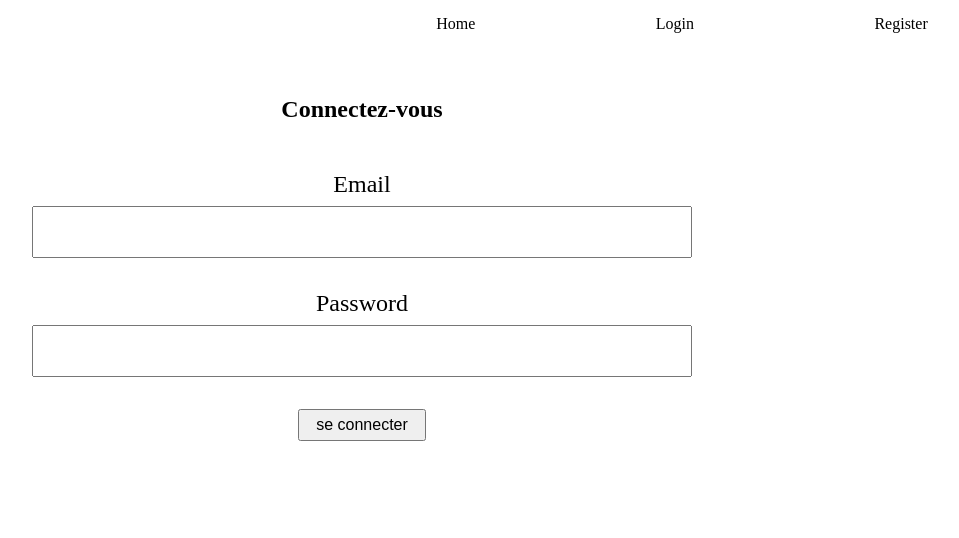
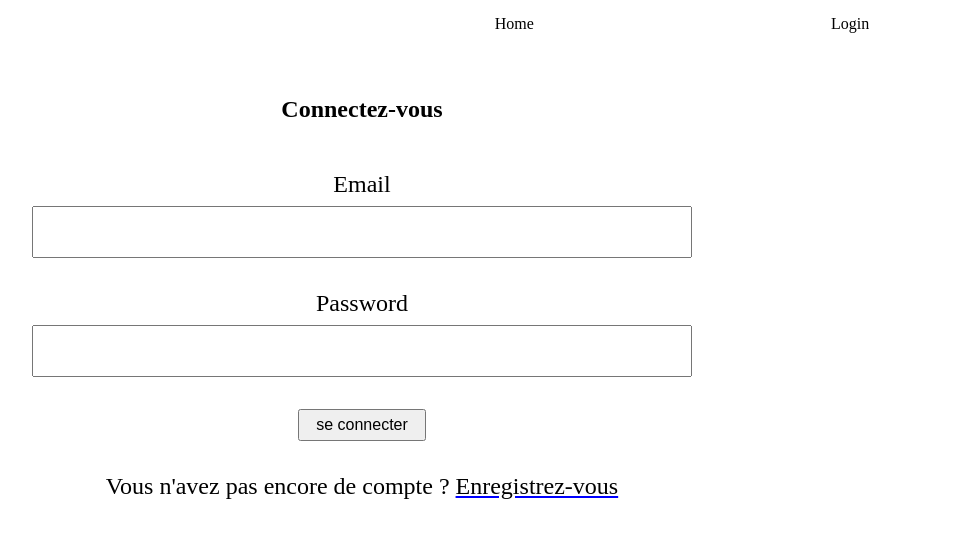
Before and after one commit to Bak-Faek/library, a React (Vite) app in the folder frontend/: page /login in a window 1280 px wide. Shown: the top 538 px of the page, without its empty margins (278-1237 px from the left). Built offline with nearby package versions, Linux system fonts and the light colour scheme.

Commit message:
modification login/register

```diff
--- a/frontend/src/App.css
+++ b/frontend/src/App.css
@@ -8,3 +8,7 @@ a{
     list-style: none;
     color: black;
 }
+
+button{
+    cursor: pointer;
+}
--- a/frontend/src/components/Login/Login.css
+++ b/frontend/src/components/Login/Login.css
@@ -35,3 +35,7 @@ button {
   height: 2rem;
   font-size: 1rem;
 }
+span{
+  text-decoration:underline;
+  color: blue;
+}
--- a/frontend/src/components/Login/Login.jsx
+++ b/frontend/src/components/Login/Login.jsx
@@ -1,6 +1,6 @@
 import { useState } from "react";
-import { useNavigate } from "react-router-dom";
-import './Login.css'
+import { Link, useNavigate } from "react-router-dom";
+import "./Login.css";
 
 export default function Login() {
   const [email, setEmail] = useState("");
@@ -70,6 +70,12 @@ export default function Login() {
           />
         </label>
         <button onClick={handleSubmit}>se connecter</button>
+        <div>
+          Vous n'avez pas encore de compte ?{" "}
+          <span>
+            <Link to="/register">Enregistrez-vous</Link>
+          </span>
+        </div>
       </div>
     </section>
   );
--- a/frontend/src/components/Navbar/Navbar.jsx
+++ b/frontend/src/components/Navbar/Navbar.jsx
@@ -11,9 +11,6 @@ export default function Navbar() {
         <Link to="/login">
           <li>Login</li>
         </Link>
-        <Link to="/register">
-          <li>Register</li>
-        </Link>
       </ul>
     </nav>
   );
```
